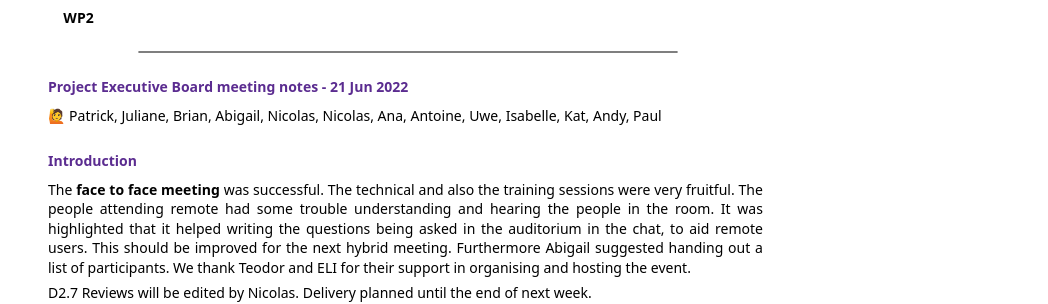
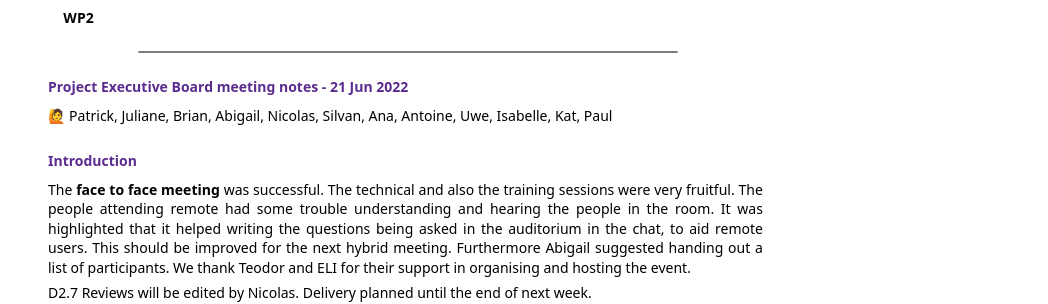
Before and after one commit to ExPaNDS-eu/WP1-reporting, a Jekyll site: the page built from pebs.html, in a window 1280 px wide and 900 px high, scrolled down 10062 px. Shown: the part 154-458 px from the top of the window, without its empty margins (232-1280 px from the left). Built offline with Jekyll 4.4.1, drawn with Linux system fonts in a browser that asks for light colours.

Commit message:
fix attendees list

```diff
--- a/_pebs/2022-06-21-notes.html
+++ b/_pebs/2022-06-21-notes.html
@@ -1,5 +1,5 @@
 ---
-attendees: "Patrick, Juliane, Brian, Abigail, Nicolas, Nicolas, Ana, Antoine, Uwe, Isabelle, Kat, Andy, Paul"
+attendees: "Patrick, Juliane, Brian, Abigail, Nicolas, Silvan, Ana, Antoine, Uwe, Isabelle, Kat, Paul"
 intro: "<p>The <b>face to face meeting</b> was successful. The technical and also the training sessions were very fruitful. The people attending remote had some trouble understanding and hearing the people in the room. It was highlighted that it helped writing the questions being asked in the auditorium in the chat, to aid remote users. This should be improved for the next hybrid meeting. Furthermore Abigail suggested handing out a list of participants. We thank Teodor and ELI for their support in organising and hosting the event.
 <p>D2.7 Reviews will be edited by Nicolas. Delivery planned until the end of next week.
 <p>D1.6 Patrick thanks all contributors, Isabelle offers her help with the review.
```
